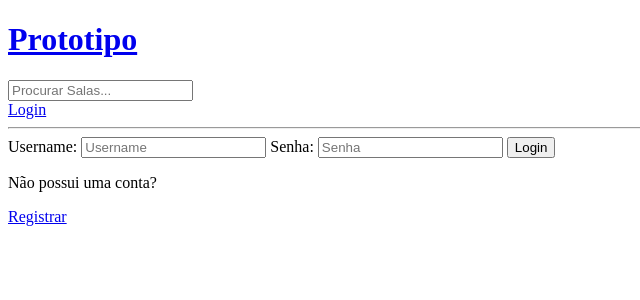
After one commit to GustavoMacedoSilva/testdedjango, a Django app: page /login/ in a window 1280 px wide. The commit adds this page. Shown: the top 300 px of the page, without its empty margins (0-640 px from the left). Run offline with Django 5.2, Linux system fonts and the light colour scheme.

Commit message:
sistema de login e logout

```diff
--- a/base/templates/base/home.html
+++ b/base/templates/base/home.html
@@ -34,8 +34,10 @@
         <div>
             {% for room in rooms %}
                 <div>
+                    {% if request.user == room.host %}
                     <a href="{% url 'update-room' room.id %}">Edit</a>
                     <a href="{% url 'delete-room' room.id %}">Delete</a>
+                    {% endif %}
                     <span style="color:blue">@{{room.host.username}}</span>
                     <h5>{{room.id}} -- <a href="{% url 'room' room.id %}">{{room.nome}}</a></h5>
                     <small>{{room.topic.nome}}</small>
--- /dev/null
+++ b/base/templates/base/login_register.html
@@ -0,0 +1,35 @@
+{% extends 'main.html' %}
+
+{% block content %}
+
+{% if page == 'login' %}
+
+<div>
+    <form method="POST" action="">
+        {% csrf_token %}
+
+        <label>Username:</label>
+        <input type="text" name="username" placeholder="Username"/>
+
+        <label>Senha:</label>
+        <input type="password" name="password" placeholder="Senha"/>
+
+        <input type="submit" value="Login"/>
+    </form>
+    <p>Não possui uma conta?</p>
+    <a href="{%url 'register'%}">Registrar</a>
+</div>
+{%endif%}
+{%if page == 'register'%}
+<div>
+    <form method="POST" action="">
+        {% csrf_token %}
+
+        <input type="submit" value="Registrar"/>
+    </form>
+    <p>Já possui uma conta?</p>
+    <a href="{% url 'login' %}">Logar</a>
+</div>
+{%endif%}
+
+{% endblock content %}
--- a/base/urls.py
+++ b/base/urls.py
@@ -2,7 +2,12 @@ from django.urls import path
 from . import views
 
 urlpatterns = [
+    path('login/', views.loginPage, name="login"),
+    path('logout/', views.logoutUser, name="logout"),
+    path('register/', views.registerUser, name="register"),
+
     path('', views.home, name="home"),
+
     path('tabela/<str:pk>/', views.tabela, name="tabela"),
     path('room/<str:pk>/', views.room, name="room"),
     path('create-room/', views.createRoom, name='create-room'),
--- a/base/views.py
+++ b/base/views.py
@@ -1,12 +1,50 @@
 from django.shortcuts import render, redirect
+from django.http import HttpResponse
+from django.contrib import messages
+from django.contrib.auth.decorators import login_required
 from .models import Componentes
-from .models import Rooms, Topic
+from .models import Rooms, Topic, User
+from django.contrib.auth import authenticate, login, logout
+from django.contrib.auth.forms import UserCreationForm
 from .forms import RoomForm
 from django.db.models import Q
 # Create your views here.
 
 
+def loginPage(request):
+    page = 'login'
 
+    if request.user.is_authenticated:
+        return redirect('home')
+
+    if request.method == 'POST':
+        username = request.POST.get('username')
+        password = request.POST.get('password')
+
+        try:
+            user = User.objects.get(username=username)
+        except:
+            messages.error(request, 'Usuario nao existe')
+
+        user = authenticate(request, username=username, password=password)
+
+        if user is not None:
+            login(request, user)
+            return redirect('home')
+        else:
+            messages.error(request, 'Usuario ou senha não existe')
+
+    context = {'page': page}
+    return render(request, 'base/login_register.html', context)
+
+
+def logoutUser(request):
+    logout(request)
+    return redirect('home')
+
+def registerUser(request):
+    page = 'register'
+    return render(request, 'base/login_register.html')
 
 
 def home(request):
@@ -31,6 +69,7 @@ def room(request, pk):
     context = {'room':room}
     return render(request, 'base/room.html', context)
 
+@login_required(login_url='login')
 def createRoom(request):
     form = RoomForm()
 
@@ -43,9 +82,14 @@ def createRoom(request):
     context = {'form': form}
     return render(request, 'base/room_form.html', context)
 
+@login_required(login_url='login')
 def updateRoom(request, pk):
     room = Rooms.objects.get(id=pk)
     form = RoomForm(instance=room)
+
+    if request.user != room.host:
+        return HttpResponse('Vaza daqui amigo')
+
     if request.method == 'POST':
         form = RoomForm(request.POST, instance=room)
         if form.is_valid():
@@ -55,8 +99,12 @@ def updateRoom(request, pk):
     context={'form': form}
     return render(request, 'base/room_form.html', context)
 
+@login_required(login_url='login')
 def deleteRoom(request, pk):
     room = Rooms.objects.get(id=pk)
+    if request.user != room.host:
+        return HttpResponse('Vaza daqui amigo')
+
     if request.method == 'POST':
         room.delete()
         return redirect('home')
--- a/templates/main.html
+++ b/templates/main.html
@@ -1,8 +1,5 @@
-<<!DOCTYPE html>
-<!--[if lt IE 7]>      <html class="no-js lt-ie9 lt-ie8 lt-ie7"> <![endif]-->
-<!--[if IE 7]>         <html class="no-js lt-ie9 lt-ie8"> <![endif]-->
-<!--[if IE 8]>         <html class="no-js lt-ie9"> <![endif]-->
-<!--[if gt IE 8]>      <html class="no-js"> <!--<![endif]-->
+<!DOCTYPE html>
+
 <html>
 <head>
     <meta charset="utf-8">
@@ -16,6 +13,14 @@
 
     {% include 'navbar.html' %}
 
+    {% if messages %}
+<ul class="messages">
+    {% for message in messages %}
+    <li>{{ message }}</li>
+    {% endfor %}
+</ul>
+{% endif %}
+
     {% block content %}
 
 
--- a/templates/navbar.html
+++ b/templates/navbar.html
@@ -6,4 +6,10 @@
     <input type="text" name="q" placeholder="Procurar Salas..."/>
 </form>
 
+{%if request.user.is_authenticated %}
+<a href="{% url 'logout' %}">Logout</a>
+{% else %}
+
+<a href="{% url 'login' %}">Login</a>
+{% endif %}
 <hr>
```
Also changed, not shown: db.sqlite3.
